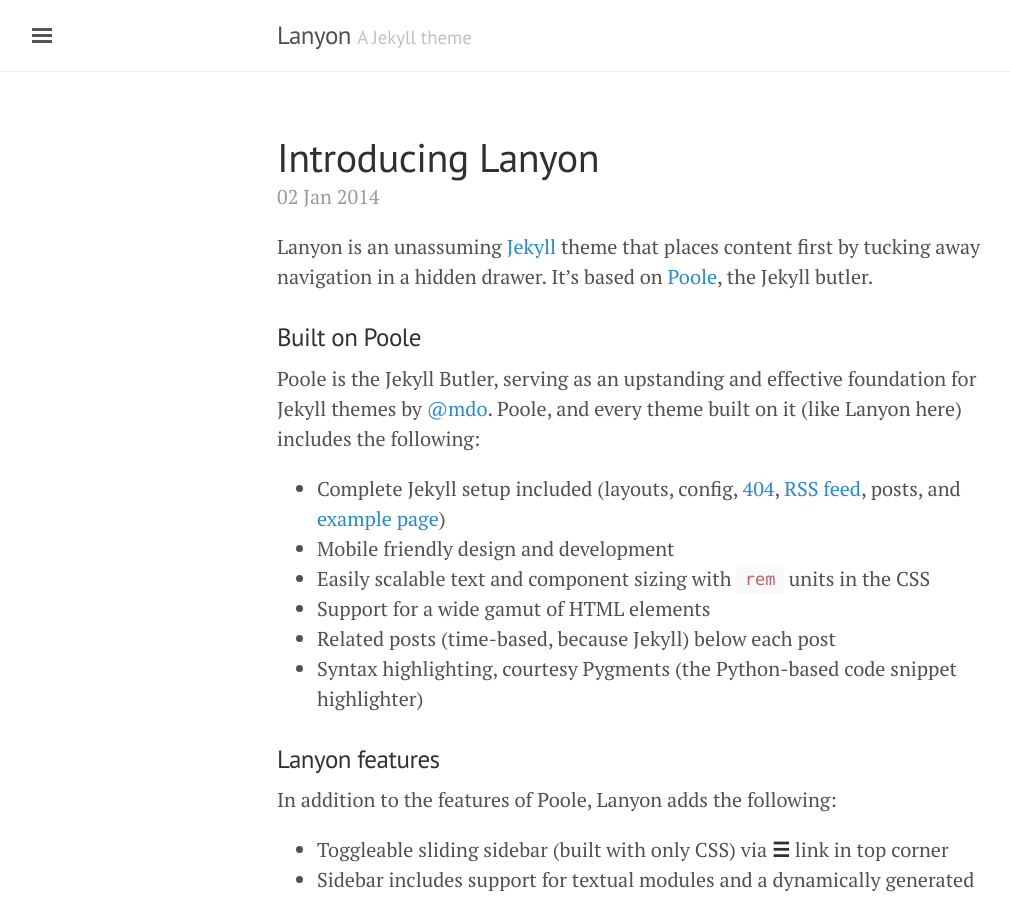
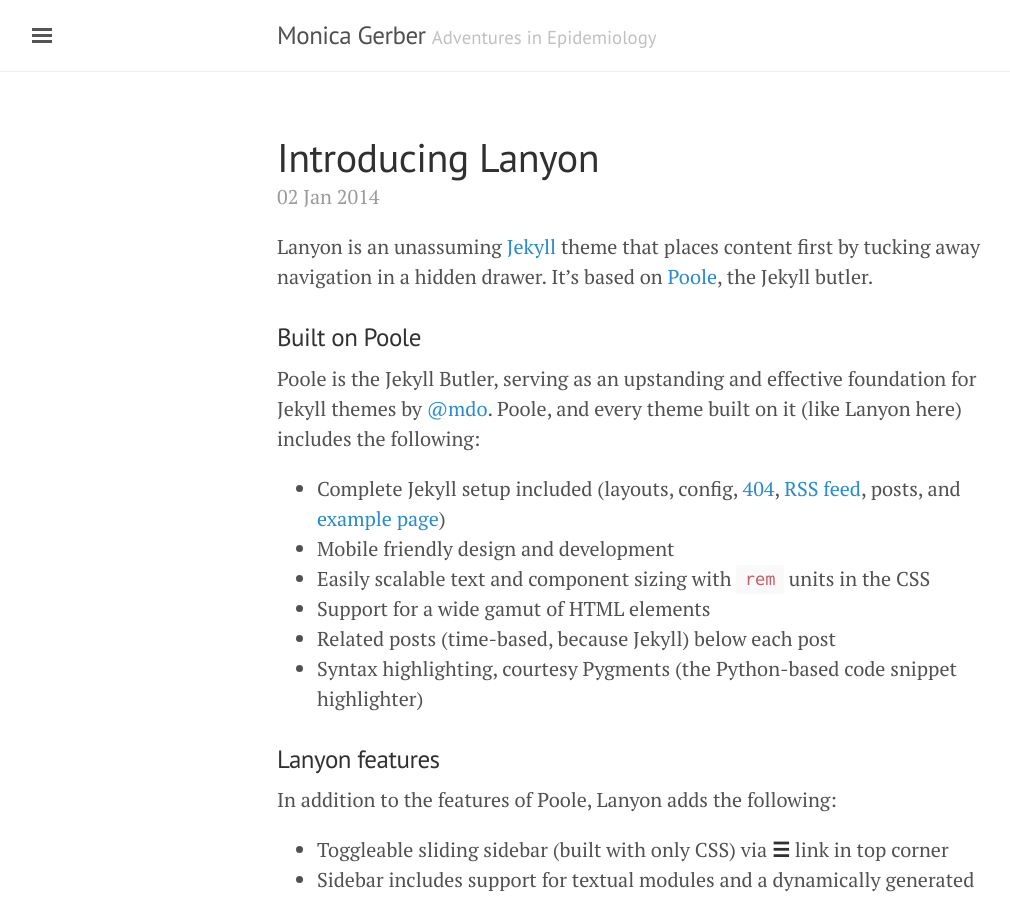
Before and after one commit to monicagerber/monicagerber.github.io, a Jekyll site: the page built from index.html, in a window 1280 px wide and 900 px high. Shown: the whole window, without its empty margins (3-1013 px from the left). Built offline with Jekyll 4.4.1, drawn with Linux system fonts in a browser that asks for light colours; the list of posts is cut into pages by our own code.

Commit message:
Update _config.yml

```diff
--- a/_config.yml
+++ b/_config.yml
@@ -5,18 +5,18 @@ permalink:           pretty
 relative_permalinks: true
 
 # Setup
-title:               Lanyon
-tagline:             'A Jekyll theme'
-description:         'A reserved <a href="http://jekyllrb.com" target="_blank">Jekyll</a> theme that places the utmost gravity on content with a hidden drawer. Made by <a href="https://twitter.com/mdo" target="_blank">@mdo</a>.'
-url:                 http://lanyon.getpoole.com
+title:               Monica Gerber
+tagline:             'Adventures in Epidemiology'
+description:         'BUSPH `15. Learning how to bridge the gap between the classroom and real-world problems.'
+url:                 http://monicagerber.github.io
 baseurl:             ''
 paginate:            5
 
 # About/contact
 author:
-  name:              Mark Otto
-  url:               https://twitter.com/mdo
-  email:             markdotto@gmail.com
+  name:              Monica Gerber
+  url:               https://twitter.com/mwgerber
+  email:             mwgerber@gmail.com
 
 # Custom vars
 version:             1.0.0
```
